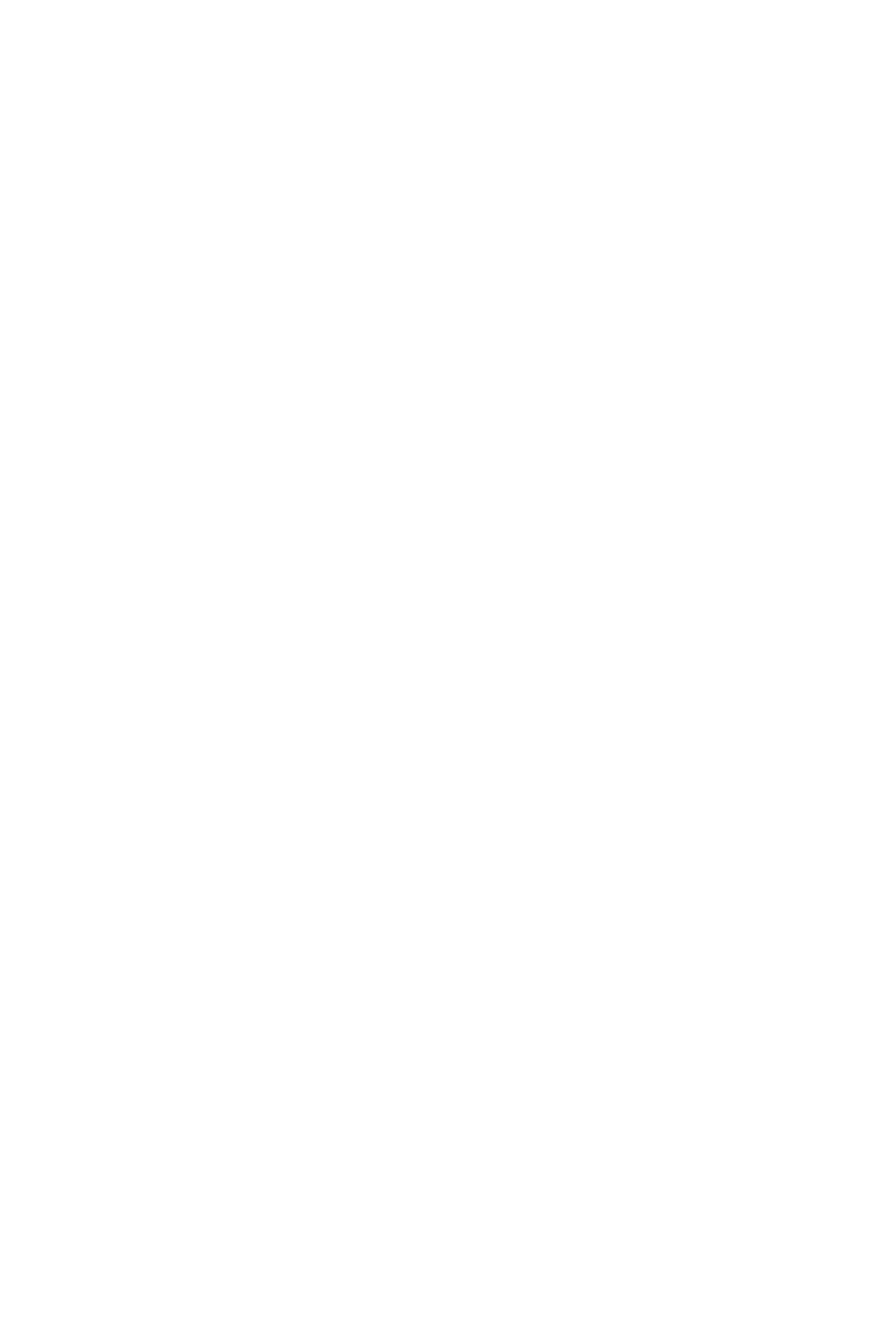
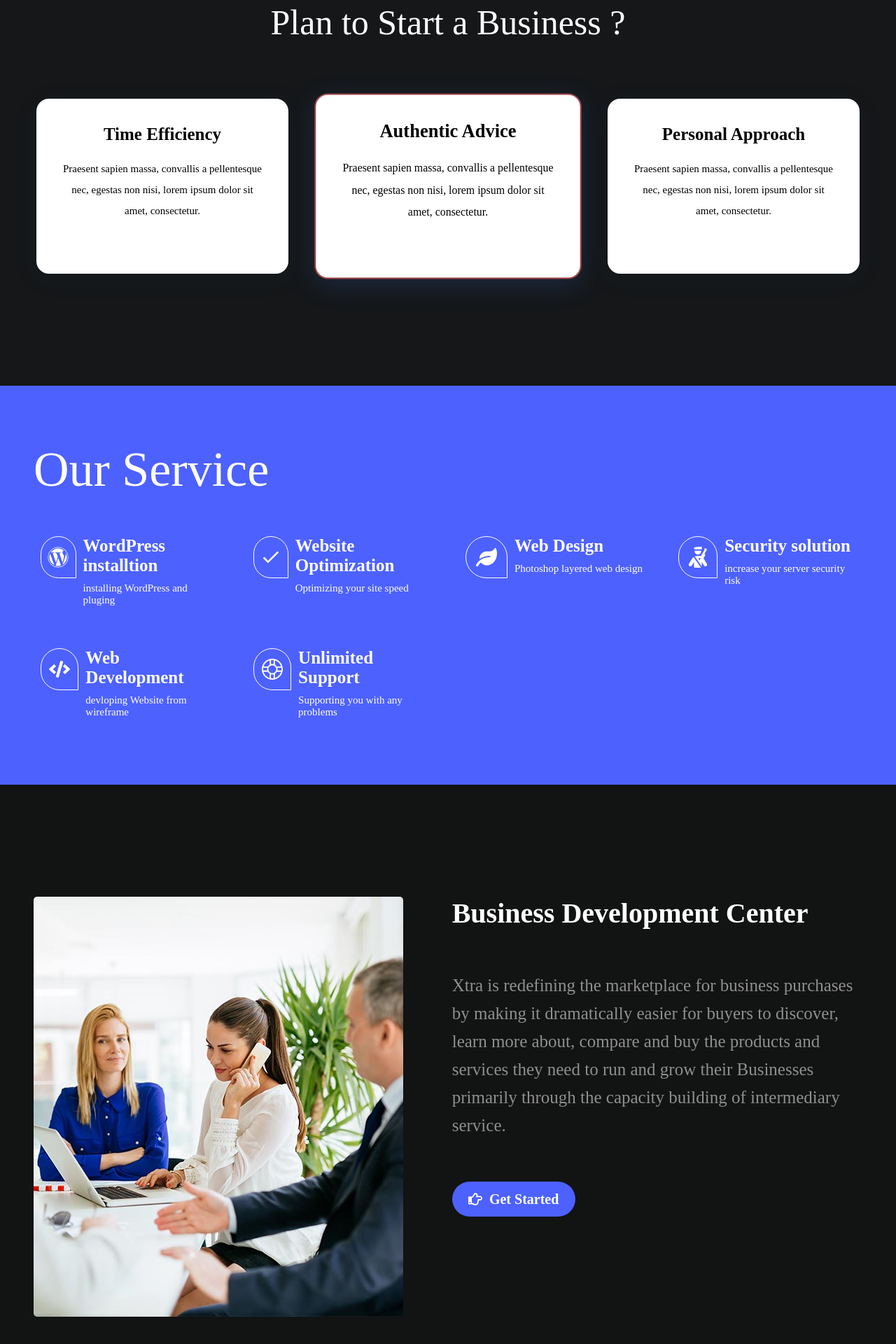
Before and after one commit to olamilekan2025/group-training, a React (Vite) app: page /services in a window 1280 px wide. Shown: the part 232-2152 px from the top of the page at 70% size. Before the commit the page ends 800 px from the top, so only its background shows below. Built offline with nearby package versions, Linux system fonts and the light colour scheme.

Commit message:
service page updated

```diff
--- a/package.json
+++ b/package.json
@@ -10,6 +10,7 @@
     "preview": "vite preview"
   },
   "dependencies": {
+    "aos": "^2.3.4",
     "react": "^19.2.0",
     "react-dom": "^19.2.0",
     "react-icons": "^5.5.0",
--- a/src/Navigation/Navbar.css
+++ b/src/Navigation/Navbar.css
@@ -6,7 +6,7 @@
 
 .Navigation {
     width: 100%;
-    padding: 20px 40px;
+    padding: 20px 60px;
     background-color: green;
     justify-content: space-between;
     align-items: center;
--- a/src/Routes/Services_page/Services.css
+++ b/src/Routes/Services_page/Services.css
@@ -0,0 +1,238 @@
+* {
+  padding: 0%;
+  margin: 0%;
+  box-sizing: border-box;
+}
+
+.services-startBusiness {
+  width: 100%;
+  display: flex;
+  background-color: #151719;
+  padding: 10rem 40px;
+  justify-content: flex-start;
+  align-items: center;
+  flex-direction: column;
+  gap: 5rem;
+}
+
+
+
+.services-startBusiness > p {
+  color: #fff;
+  font-size: 50px;
+}
+
+.services-startBusiness > .services-cards-wrapper {
+  max-width: 1300px;
+  display: flex;
+  gap: 3rem;
+  justify-content: center;
+  flex-wrap: wrap;
+  width: 100%;
+
+}
+
+
+
+.services-cards-wrapper > .card {
+  background: #fff;
+  border-radius: 18px;
+  box-shadow: 0 6px 32px rgba(44, 62, 80, 0.13);
+  padding: 2.2rem 2rem 2.5rem 2rem;
+  min-width: 270px;
+  max-width: 360px;
+  flex: 1 1 300px;
+  display: flex;
+  flex-direction: column;
+  align-items: center;
+  transition: transform 0.18s, box-shadow 0.18s;
+  border: 2px solid transparent;
+  position: relative;
+  gap: 20px;
+}
+
+.card  > h3 {
+    font-size: 25px;
+}
+
+ .card  > p {
+    line-height: 30px;
+    text-align: center;
+    font-size:15px ;
+
+ }
+
+
+
+
+.services-cards-wrapper > .card.advice {
+  border-color: rgb(161, 70, 70);
+  box-shadow: 0 8px 36px rgba(59, 130, 246, 0.18);
+  height: 250px;
+  transform: scale(1.06);
+}
+
+.ourService {
+    width: 100%;
+    padding: 5rem 3rem;
+    background-color: #4D61FF;
+    gap: 40px;
+    display: flex;
+    flex-direction: column;
+}
+
+.ourService > p {
+    color: #fff;
+    font-size: 70px;
+}
+
+
+
+.ourService > .ourService-wripper {
+    width: 100%;
+    display: grid;
+      grid-template-columns: repeat(auto-fit, minmax(270px, 1fr));
+
+
+    gap: 30px;
+
+}
+
+.ourService-wripper > .wordPress{
+    width: 100%;
+    display: flex;
+    gap: 10px;
+    padding: 15px 10px;
+
+
+}
+
+.wordPress > .icon {
+    width: 60px;
+    height: 60px;
+    display: flex;
+    border: 1px solid #fff;
+    border-top-left-radius: 50px;
+    border-top-right-radius:50px ;
+    border-bottom-left-radius: 50px;
+    justify-content: center;
+    align-items: center;
+}
+
+
+.wordPress  > .text {
+    display: flex;
+    gap: 10px;
+    flex-direction: column;
+}
+
+.wordPress  > .text > h2 {
+    color: #fff;
+    font-size: 25px;
+}
+.wordPress  > .text > p {
+    color: #fff;
+    font-size: 15px;
+}
+
+@media screen and (max-width:896px) {
+    .services-startBusiness {
+        padding: 2rem 10px;
+        gap: 50px;
+    }
+
+    .services-startBusiness > p  {
+        font-size: 26px;
+    }
+    .services-cards-wrapper > .card {
+        gap: 10px;
+    }
+    .ourService{
+         padding: 1rem 1rem;
+         justify-content: center;
+         align-items: center;
+    }
+    .ourService > p  {
+        font-size: 50px;
+    }
+
+    .wordPress > .icon {
+    width: 40px;
+    height: 40px;
+    display: flex;
+
+
+
+}
+.wordPress  > .text > h2 {
+    font-size: 20px;
+}
+
+}
+
+
+.DevelopmentCenter {
+    background-color: #121313;
+    display: flex;
+  flex-direction: row;
+    padding: 10rem 3rem 5rem 3rem;
+    gap: 70px;
+
+}
+
+.DevelopmentCenter > .development-image {
+    width: 45%;
+    height: 600px;
+    display: flex;
+
+
+
+}
+
+.development-image > img {
+    width: 100%;
+    height: 100%;
+    object-fit: cover;
+    border-radius: 5px;
+}
+
+.DevelopmentCenter > .development-text {
+    width: 50%;
+    display: flex;
+
+    flex-direction: column;
+    gap: 60px;
+
+
+}
+
+.development-text > h2 {
+    font-size: 40px;
+    color: #fff;
+}
+.development-text > p {
+    font-size: 25px;
+    color: #908f8f;
+    /* text-align: center; */
+    line-height: 40px;
+}
+
+
+ .development-text > a {
+    width: 30%;
+    height: 50px;
+    border-radius: 50px;
+    font-size: 20px;
+    font-weight: bold;
+    background-color: #4D61FF;
+    text-decoration: none;
+    justify-content: center;
+    align-items: center;
+    color: #fff;
+    display: flex;
+    gap: 10px;
+}
+
+@media screen and (max-width:896) {
+
+}
--- a/src/Routes/Services_page/services.jsx
+++ b/src/Routes/Services_page/services.jsx
@@ -1,10 +1,140 @@
-import React from 'react'
-import "./Services.css"
+import React from "react";
+import { useEffect } from "react";
+import { Link, useNavigate } from "react-router-dom";
+
+import Aos from "aos";
+import "aos/dist/aos.css";
+import { FaWordpress } from "react-icons/fa";
+import { IoMdCheckmark } from "react-icons/io";
+import { FaLeaf } from "react-icons/fa";
+import { FaPersonMilitaryRifle } from "react-icons/fa6";
+import { FaCode } from "react-icons/fa";
+import { SlSupport } from "react-icons/sl";
+import { FaRegHandPointRight } from "react-icons/fa";
+import img from "../../assets/tt1-1 code.jpg";
+import "./Services.css";
 
 function Services() {
-    return (
-        <div className="services">This is services page</div>
-    )
+  useEffect(() => {
+    Aos.init({
+      offset: 120,
+      duration: 700,
+      easing: "ease-in-out",
+      delay: 100,
+      once: true,
+    });
+  }, []);
+
+  // const navigate= useNavigate()
+  return (
+    <>
+      <div className="services-startBusiness">
+        <p data-aos="fade-up">Plan to Start a Business ?</p>
+        <div className="services-cards-wrapper" data-aos="flip-left">
+          <div className="card">
+            <h3>Time Efficiency</h3>
+            <p>
+              Praesent sapien massa, convallis a pellentesque nec, egestas non
+              nisi, lorem ipsum dolor sit amet, consectetur.
+            </p>
+          </div>
+          <div className="card advice">
+            <h3>Authentic Advice</h3>
+            <p>
+              Praesent sapien massa, convallis a pellentesque nec, egestas non
+              nisi, lorem ipsum dolor sit amet, consectetur.
+            </p>
+          </div>
+          <div className="card">
+            <h3>Personal Approach</h3>
+            <p>
+              Praesent sapien massa, convallis a pellentesque nec, egestas non
+              nisi, lorem ipsum dolor sit amet, consectetur.
+            </p>
+          </div>
+        </div>
+      </div>
+      <div className="ourService">
+        <p>Our Service</p>
+        <div className="ourService-wripper">
+          <div className="wordPress">
+            <div className="icon">
+              <FaWordpress style={{ color: "#fff", fontSize: "30px" }} />
+            </div>
+            <div className="text">
+              <h2>WordPress installtion</h2>
+              <p>installing WordPress and pluging</p>
+            </div>
+          </div>
+          <div className="wordPress">
+            <div className="icon">
+              <IoMdCheckmark style={{ color: "#fff", fontSize: "30px" }} />
+            </div>
+            <div className="text">
+              <h2>Website Optimization</h2>
+              <p>Optimizing your site speed</p>
+            </div>
+          </div>
+          <div className="wordPress">
+            <div className="icon">
+              <FaLeaf style={{ color: "#fff", fontSize: "30px" }} />
+            </div>
+            <div className="text">
+              <h2>Web Design</h2>
+              <p>Photoshop layered web design</p>
+            </div>
+          </div>
+          <div className="wordPress">
+            <div className="icon">
+              <FaPersonMilitaryRifle
+                style={{ color: "#fff", fontSize: "30px" }}
+              />
+            </div>
+            <div className="text">
+              <h2>Security solution</h2>
+              <p>increase your server security risk</p>
+            </div>
+          </div>
+          <div className="wordPress">
+            <div className="icon">
+              <FaCode style={{ color: "#fff", fontSize: "30px" }} />
+            </div>
+            <div className="text">
+              <h2>Web Development</h2>
+              <p>devloping Website from wireframe</p>
+            </div>
+          </div>
+          <div className="wordPress">
+            <div className="icon">
+              <SlSupport style={{ color: "#fff", fontSize: "30px" }} />
+            </div>
+            <div className="text">
+              <h2>Unlimited Support</h2>
+              <p>Supporting you with any problems</p>
+            </div>
+          </div>
+        </div>
+      </div>
+      <div className="DevelopmentCenter">
+        <div className="development-image">
+          <img src={img} alt="" />
+        </div>
+        <div className="development-text">
+          <h2>Business Development Center</h2>
+          <p>
+            Xtra is redefining the marketplace for business purchases by making
+            it dramatically easier for buyers to discover, learn more about,
+            compare and buy the products and services they need to run and grow
+            their Businesses primarily through the capacity building of
+            intermediary service.
+          </p>
+          <Link to="/" className="get-started-btn">
+            <FaRegHandPointRight />   Get Started
+          </Link>
+        </div>
+      </div>
+    </>
+  );
 }
 
-export default Services
+export default Services;
```
Also changed, not shown: src/assets/tt1-1 code.jpg (added), 1 other file (tests, documents, lock files or other folders).
